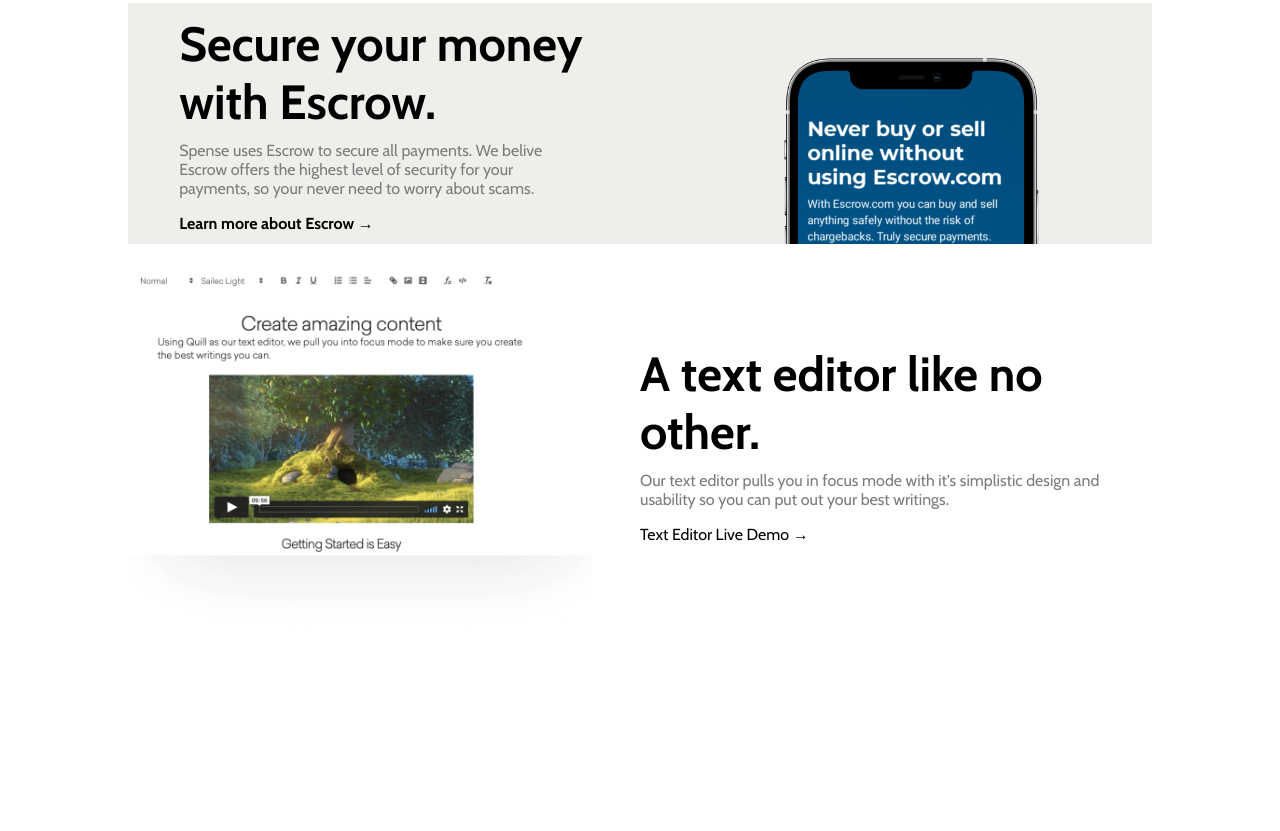
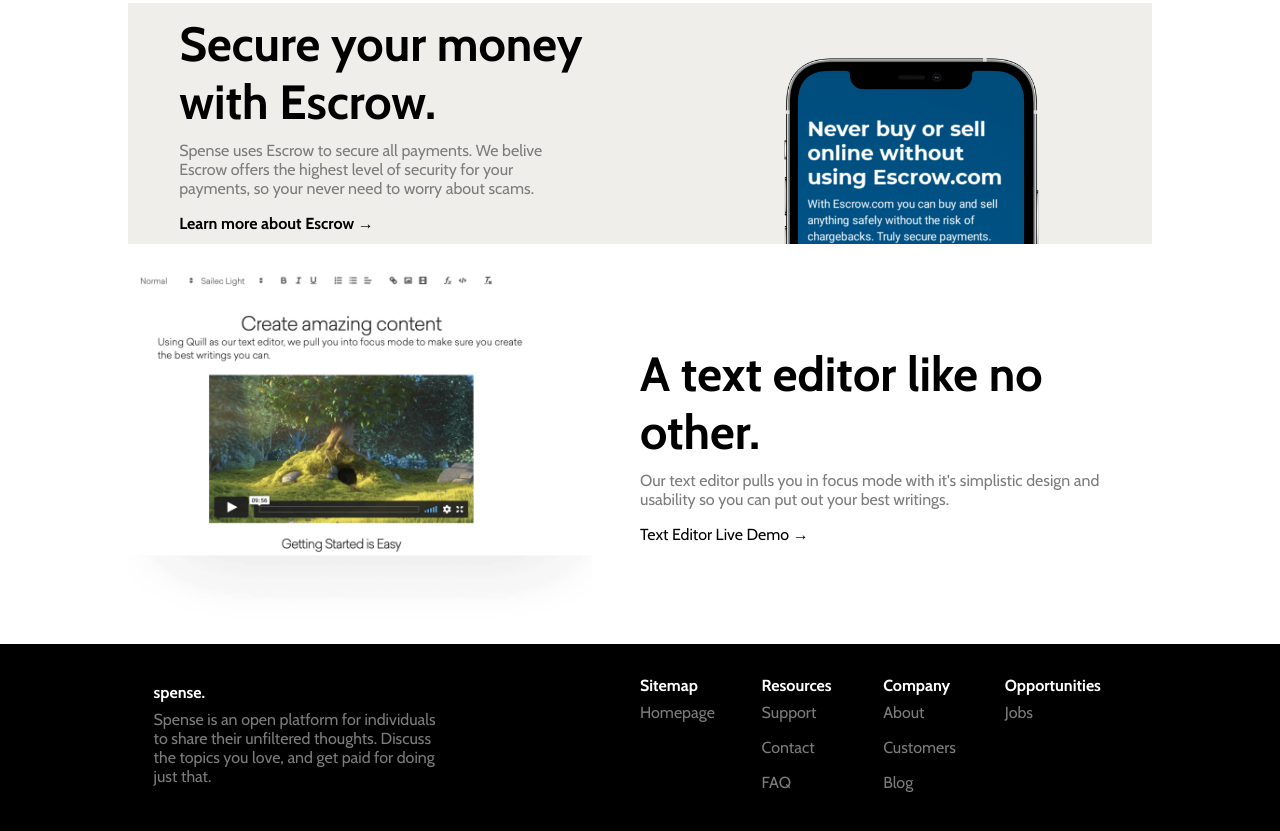
Before and after one commit to mcleta/spenseLayoutPoject, a plain HTML site: page index.html in a window 1280 px wide. Shown: the part 877-1708 px from the top of the page. Before the commit the page ends 1521 px from the top, so only its background shows below. Drawn offline with nearby package versions, Linux system fonts and the light colour scheme.

Commit message:
estilização da footer

```diff
--- a/Assets/css/style.css
+++ b/Assets/css/style.css
@@ -71,10 +71,13 @@
 .notify{
   width: 100%;
   background-color: var(--black);
-  color: var(--white);
   padding: 0.4rem 0;
   display: flex;
   justify-content: center;
+}
+
+.notify p{
+  color: var(--white);
 }
 
 .notify strong{
@@ -93,6 +96,10 @@
 
 nav > a{
   font-weight: var(--weight-bold);
+}
+
+nav a{
+  padding: 0 0.5rem;
 }
 
 .in-phone{
@@ -127,6 +134,10 @@
 .main-informations_content div{
   width: 30rem;
   padding: 2rem 2rem 2rem 0;
+}
+
+.main-informations_content div span{
+  font-style: italic;
 }
 
 .main-informations_content ul{
@@ -233,3 +244,56 @@
 }
 
 /* Footer */
+
+footer{
+  width: 100%;
+  background-color: var(--black);
+  color: var(--white);
+  display: flex;
+  justify-content: center;
+  align-items: center;
+  padding: 2rem;
+}
+
+.footer-content{
+  width: 80%;
+  display: flex;
+  justify-content: space-between;
+  align-items: center;
+  flex-wrap: wrap;
+}
+
+.footer-content a{
+  color: var(--grey);
+  padding: 0.5rem 0;
+}
+
+.footer-content > div{
+  width: 30%;
+}
+
+.footer-content > div p{
+  margin: 0.5rem 0;
+}
+
+.footer-content div{
+  min-height: 3rem;
+  max-height: 8rem;
+  display: flex;
+  flex-direction: column;
+  justify-content: start;
+  align-items: flex-start;
+}
+
+.footer-content section{
+  width: 50%;
+  display: flex;
+  justify-content: space-around;
+  align-items: flex-start;
+  flex-wrap: wrap;
+}
+
+.footer-content section div{
+  display: flex;
+  flex: 1;
+}
--- a/index.html
+++ b/index.html
@@ -93,6 +93,37 @@
         </div>
       </section>
     </main>
-    <footer></footer>
+    <footer>
+      <div class="footer-content">
+        <div>
+          <h4>spense.</h4>
+          <p>
+            Spense is an open platform for individuals to share their unfiltered thoughts. Discuss the topics you love, and get paid for doing <span>just</span> that.
+          </p>
+        </div>
+        <section>
+          <div>
+            <h4>Sitemap</h4>
+            <a href="####">Homepage</a>
+          </div>
+          <div>
+            <h4>Resources</h4>
+            <a href="####">Support</a>
+            <a href="####">Contact</a>
+            <a href="####">FAQ</a>
+          </div>
+          <div>
+            <h4>Company</h4>
+            <a href="####">About</a>
+            <a href="#####">Customers</a>
+            <a href="######">Blog</a>
+          </div>
+          <div>
+            <h4>Opportunities</h4>
+            <a href="#####">Jobs</a>
+          </div>
+        </section>
+      </div>
+    </footer>
   </body>
 </html>
```
